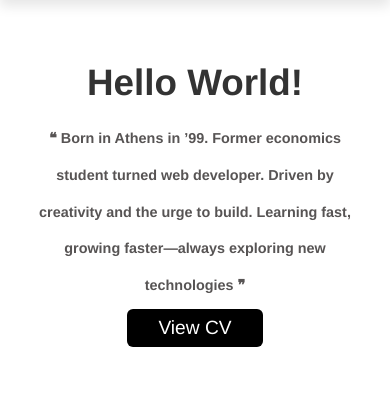
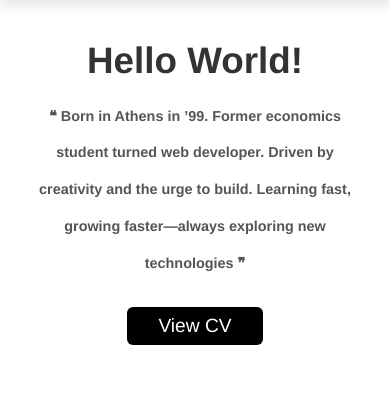
Before and after one commit to ChrKatsaros/portfolio, a React (Vite) app: page / in a window 390 px wide. Shown: the part 301-698 px from the top of the page. Built offline with nearby package versions, Linux system fonts and the light colour scheme.

Commit message:
Forced add of all changes

```diff
--- a/src/components/Home.jsx
+++ b/src/components/Home.jsx
@@ -106,8 +106,8 @@ function Home() {
           rel="noopener noreferrer"
           className="cv-download-button"
            data-aos="fade-down"
-          data-aos-delay="1000"
-          data-aos-duration="1000"
+          data-aos-delay="500"
+          data-aos-duration="900"
           data-aos-easing="ease-in-out"
 
         >
--- a/src/index.css
+++ b/src/index.css
@@ -721,7 +721,7 @@ p{font-size: 1.1rem !important;
 .header-left-title {
   font-size: 2.3rem;
   font-weight: bold;
-  margin: 2rem 0 1rem 0;              /* Ομαλό margin για απόσταση */
+  margin: 0.6rem 0 1rem 0;              /* Ομαλό margin για απόσταση */
   color: #1d1d1d;
   /* ΑΦΑΙΡΕΘΗΚΕ: white-space: nowrap */
 }
@@ -739,7 +739,7 @@ p{font-size: 1.1rem !important;
     width: 120px;
     padding: 8px 8px;
     font-size: 1.2rem;
-    margin-top: 5px;
+    margin-top: 25px;
     background-color: #000000;
     color: #fff;
     font-weight: 500;
```
